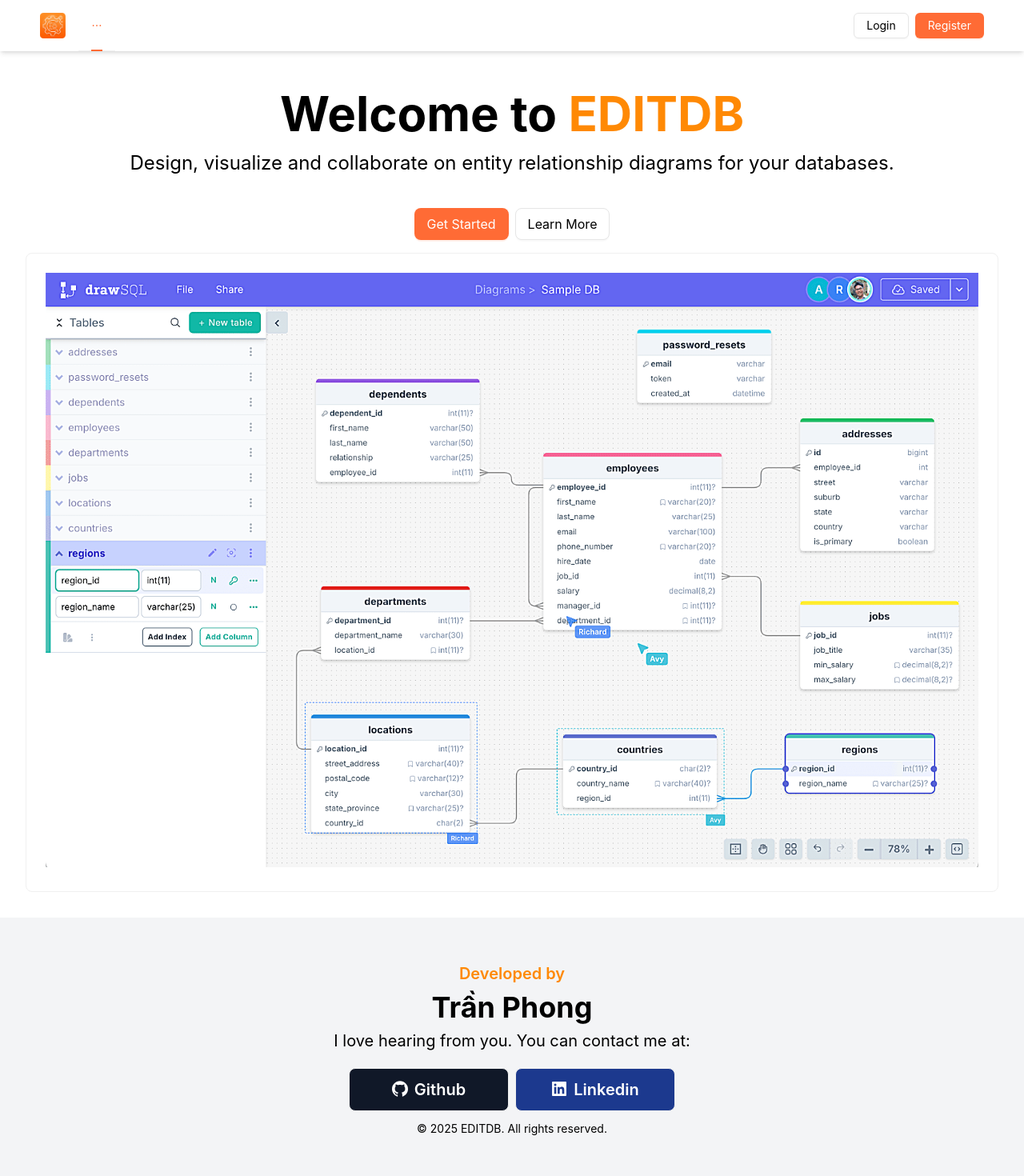
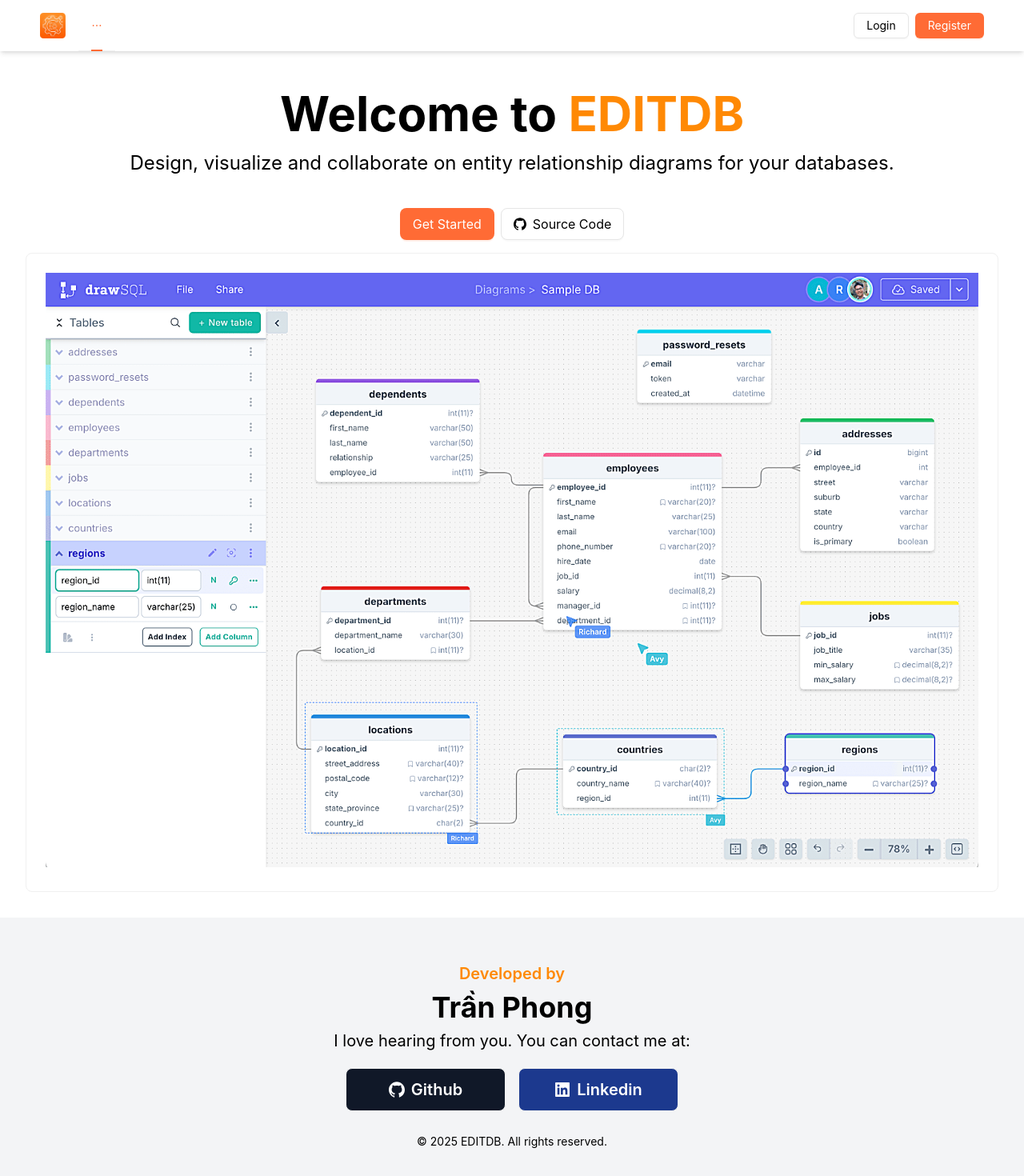
Before and after one commit to phongtranWW/editdb_fe, a React (Vite) app: page / in a window 1280 px wide. Shown: the top 1470 px of the page at 80% size. Built offline with nearby package versions, Linux system fonts and the light colour scheme.

Commit message:
finished

```diff
--- a/src/components/App/AppFooter.tsx
+++ b/src/components/App/AppFooter.tsx
@@ -1,9 +1,28 @@
 import { GithubFilled, LinkedinFilled } from "@ant-design/icons";
-import { Card, Flex, Layout, Space, Typography } from "antd";
+import { Card, Flex, Layout, List, Typography } from "antd";
+import { useMemo } from "react";
 const { Footer } = Layout;
 const { Paragraph, Text } = Typography;
 
 export default function AppFooter() {
+  const contacts = useMemo(
+    () => [
+      {
+        name: "Github",
+        link: "https://github.com/phongtranWW",
+        icon: <GithubFilled className="!text-white !text-xl" />,
+        bgColor: "!bg-gray-900",
+      },
+      {
+        name: "Linkedin",
+        link: "https://www.linkedin.com/in/phong-tr%E1%BA%A7n-7a5534308/",
+        icon: <LinkedinFilled className="!text-white !text-xl" />,
+        bgColor: "!bg-blue-900",
+      },
+    ],
+    []
+  );
+
   return (
     <Footer className="!bg-gray-100">
       <Flex vertical align="center" justify="center" className="!w-full !py-8">
@@ -14,24 +33,27 @@ export default function AppFooter() {
         <Paragraph className="!text-xl">
           I love hearing from you. You can contact me at:
         </Paragraph>
-        <Space>
-          <Card size="small" className="w-[200px] text-center !bg-gray-900">
-            <Space>
-              <GithubFilled className="!text-xl !text-white" />
-              <Text className="!text-xl !font-semibold !text-white">
-                Github
-              </Text>
-            </Space>
-          </Card>
-          <Card size="small" className="w-[200px] text-center !bg-blue-900">
-            <Space>
-              <LinkedinFilled className="!text-xl !text-white" />
-              <Text className="!text-xl !font-semibold !text-white">
-                Linkedin
-              </Text>
-            </Space>
-          </Card>
-        </Space>
+        <List
+          grid={{ gutter: 16, column: 2 }}
+          dataSource={contacts}
+          renderItem={(contact) => (
+            <List.Item>
+              <Card
+                hoverable
+                size="small"
+                className={`xl:w-[200px] lg:w-[180px] md:w-[160px] w-[140px] text-center ${contact.bgColor}`}
+                onClick={() => window.open(contact.link, "_blank")}
+              >
+                <Flex align="center" justify="center" gap={8}>
+                  {contact.icon}
+                  <Text className="!text-xl !font-semibold !text-white">
+                    {contact.name}
+                  </Text>
+                </Flex>
+              </Card>
+            </List.Item>
+          )}
+        />
         <Text className="!text-sm !pt-3">
           © 2025 EDITDB. All rights reserved.
         </Text>
--- a/src/components/App/AppHeader.tsx
+++ b/src/components/App/AppHeader.tsx
@@ -57,7 +57,13 @@ export default function AppHeader() {
     <Header className="flex justify-between items-center py-0 px-4 shadow-md">
       {/* Left side: Logo + Menu */}
       <div className="flex items-center space-x-4">
-        <Image src="/logo.png" width={32} preview={false} />
+        <Image
+          className="cursor-pointer"
+          src="/logo.png"
+          width={32}
+          preview={false}
+          onClick={() => navigate("/")}
+        />
         <Menu
           mode="horizontal"
           selectedKeys={[location.pathname]}
--- a/src/pages/HomePage.tsx
+++ b/src/pages/HomePage.tsx
@@ -1,7 +1,11 @@
+import { GithubOutlined } from "@ant-design/icons";
 import { Button, Card, Flex, Image, Space, Typography } from "antd";
+import { useNavigate } from "react-router";
 const { Paragraph, Text } = Typography;
 
 export default function HomePage() {
+  const navigator = useNavigate();
+
   return (
     <Flex vertical align="center" justify="center" className="!p-8">
       <Text className="!font-bold !text-6xl !m-4">
@@ -13,10 +17,22 @@ export default function HomePage() {
         your databases.
       </Paragraph>
       <Space className="m-4">
-        <Button type="primary" size="large">
+        <Button
+          type="primary"
+          size="large"
+          onClick={() => navigator("/profile")}
+        >
           Get Started
         </Button>
-        <Button size="large">Learn More</Button>
+        <Button
+          size="large"
+          icon={<GithubOutlined />}
+          onClick={() =>
+            window.open("https://github.com/phongtranWW/editdb_fe", "_blank")
+          }
+        >
+          Source Code
+        </Button>
       </Space>
       <Card className="w-full">
         <Image src="/home-page-diagram.webp" />
```
